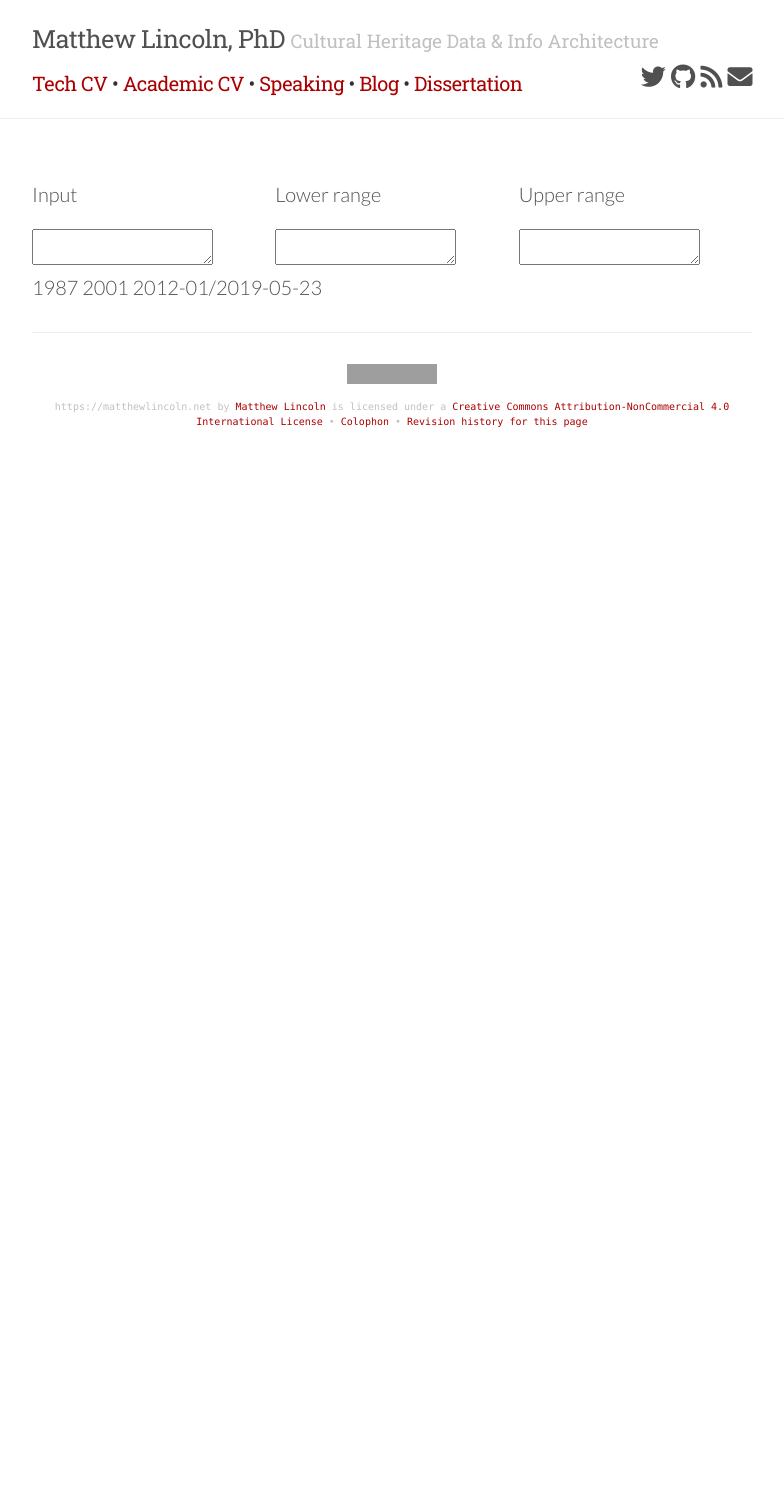
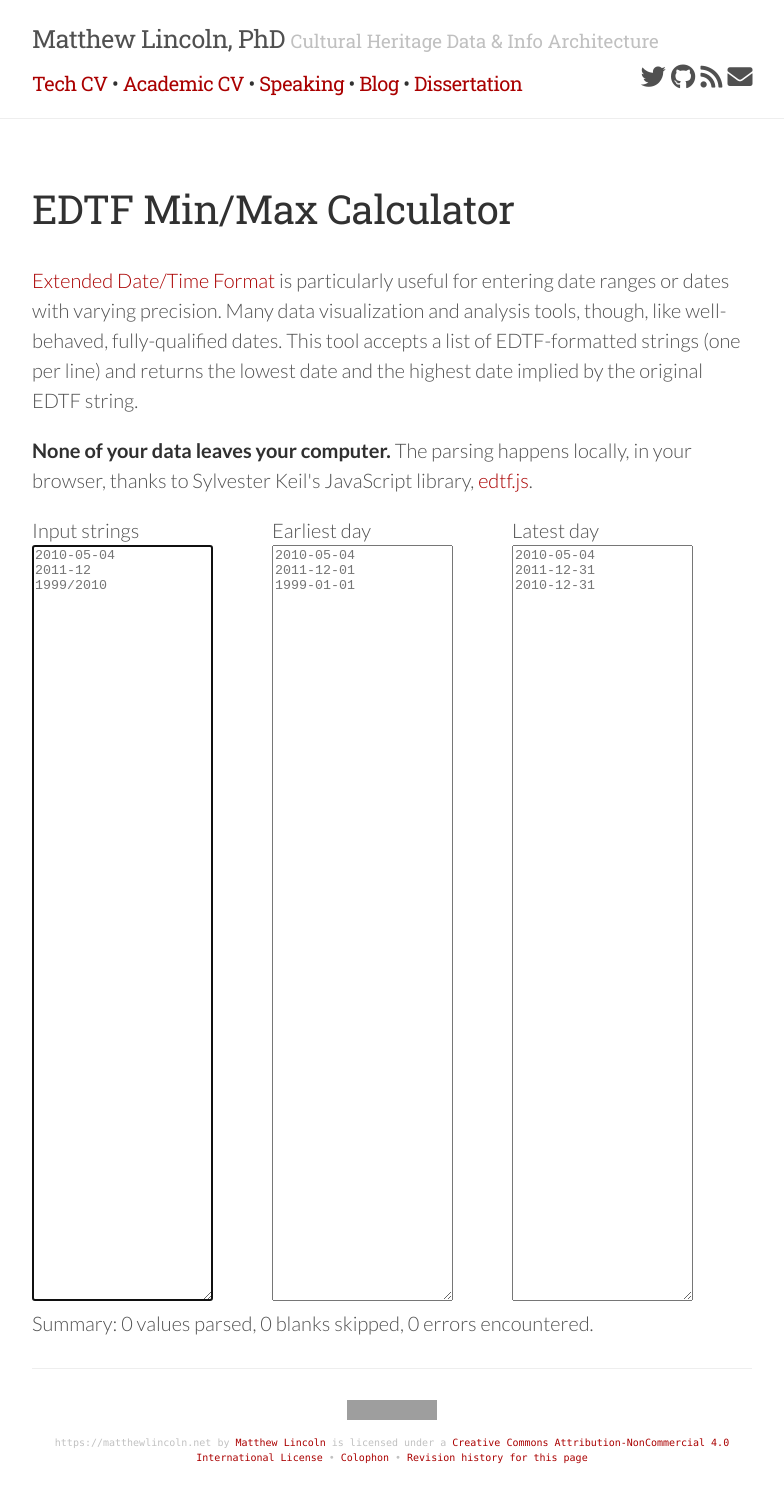
Before and after one commit to mdlincoln/mdlincoln.github.io, a Jekyll site: the page built from pages/edtf.html, in a window 1280 px wide. Shown: the whole page, without its empty margins (248-1032 px from the left). Built offline with Jekyll 4.4.1, drawn with Linux system fonts in a browser that asks for light colours; nearby versions of some CDN libraries; before the commit the page ends 900 px from its top, so only the background shows below that; grey boxes are pictures that could not be loaded.

Commit message:
placehodler text, error reporting

```diff
--- a/_config.yml
+++ b/_config.yml
@@ -17,3 +17,4 @@ exclude:
   - package-lock.json
   - package.json
   - assets/js/main.js
+  - assets/js/bundle.js.tmp*
--- a/pages/edtf.html
+++ b/pages/edtf.html
@@ -2,26 +2,38 @@
 layout: default
 title: EDTF Converter
 ---
+
+<h1>EDTF Min/Max Calculator</h1>
+
+<p><a href="https://www.loc.gov/standards/datetime/">Extended Date/Time Format</a> is particularly useful for entering
+  date ranges or dates with varying
+  precision. Many data visualization and analysis tools, though, like well-behaved, fully-qualified dates. This tool
+  accepts a list of EDTF-formatted strings (one per line) and returns the lowest date and the highest date implied by
+  the
+  original EDTF string.</p>
+<p><strong>None of your data leaves your computer.</strong> The parsing happens locally, in your browser,
+  thanks to Sylvester Keil's JavaScript
+  library, <a href="https://github.com/inukshuk/edtf.js">edtf.js</a>.</p>
+
 <div class="edtf-wrapper">
   <div class="one">
-    <p>Input</p>
-    <textarea id="edtf_input"></textarea>
+    <label for="edtf_input">Input strings</label>
+    <textarea name="edtf_input" autofocus rows=50 placeholder="2010-05-04&#10;2011-12&#10;1999/2010"></textarea>
   </div>
   <div class="two">
-    <p>Lower range</p>
-    <textarea id="edtf_lower" readonly></textarea>
+    <label for="edtf_lower">Earliest day</label>
+    <textarea name="edtf_lower" readonly placeholder="2010-05-04&#10;2011-12-01&#10;1999-01-01" rows=50></textarea>
   </div>
   <div class="three">
-    <p>Upper range
-    </p>
-    <textarea id="edtf_upper" readonly></textarea>
+    <label for="edtf_upper">Latest day</label>
+    <textarea name="edtf_upper" readonly placeholder="2010-05-04&#10;2011-12-31&#10;2010-12-31" rows=50></textarea>
   </div>
 </div>
 
-1987
-2001
+<p>Summary: <span id="n_values_entered"></span> values parsed, <span id="n_blanks"></span> blanks skipped, <span
+    id="n_errors"></span> errors encountered.</p>
 
-2012-01/2019-05-23
+<ol id="input_errors"></ol>
 
 <script src="/assets/js/bundle.js"></script>
 
@@ -29,7 +41,6 @@ title: EDTF Converter
   .edtf-wrapper {
     display: grid;
     grid-template-columns: repeat(3, 1fr);
-    gap: 10px;
   }
 
   .one {
```
Also changed, not shown: assets/js/main.js (+44 -10 lines), assets/js/bundle.js.
